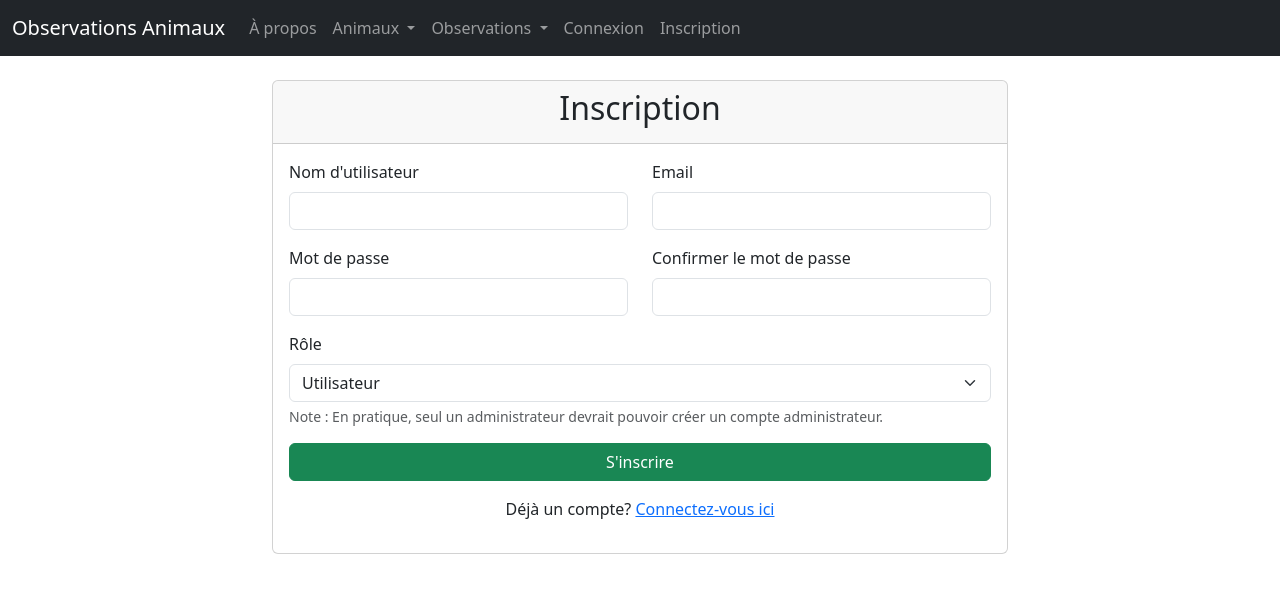
After one commit to Elyes-15/webapp-ObservationOfAnimals, a Django app: page /register/ in a window 1280 px wide. The commit adds this page. Shown: the top 593 px of the page. Run offline with Django 5.2, Linux system fonts and the light colour scheme.

Commit message:
Question 19: Authentification et gestion utilisateurs version finale

```diff
--- a/L3_MIAGE/FRAMEWORK1/FW1-CC2-Gr-15/cc2/settings.py
+++ b/L3_MIAGE/FRAMEWORK1/FW1-CC2-Gr-15/cc2/settings.py
@@ -124,3 +124,7 @@ STATIC_URL = 'static/'
 # https://docs.djangoproject.com/en/5.2/ref/settings/#default-auto-field
 
 DEFAULT_AUTO_FIELD = 'django.db.models.BigAutoField'
+
+LOGIN_URL = 'login'
+LOGIN_REDIRECT_URL = 'animal_list'
+LOGOUT_REDIRECT_URL = 'animal_list'
--- a/L3_MIAGE/FRAMEWORK1/FW1-CC2-Gr-15/observo/admin.py
+++ b/L3_MIAGE/FRAMEWORK1/FW1-CC2-Gr-15/observo/admin.py
@@ -1,5 +1,5 @@
 from django.contrib import admin
-from .models import Observation, Animal
+from .models import Observation, Animal, Profile
 admin.site.register(Observation)
 admin.site.register(Animal)
-# Register your models here.
+admin.site.register(Profile)
--- a/L3_MIAGE/FRAMEWORK1/FW1-CC2-Gr-15/observo/forms.py
+++ b/L3_MIAGE/FRAMEWORK1/FW1-CC2-Gr-15/observo/forms.py
@@ -1,6 +1,10 @@
+from .models import Animal
 from django import forms
 from django.core.validators import MinValueValidator
-from .models import Observation
+from .models import Observation, Profile
+from django.contrib.auth.models import User
+from django.contrib.auth.forms import AuthenticationForm
+
 
 class ObservationForm(forms.ModelForm):
     date = forms.DateField(
@@ -14,8 +18,9 @@ class ObservationForm(forms.ModelForm):
 
     class Meta:
         model = Observation
-        fields = ['animal', 'date', 'heure', 'latitude', 'longitude', 'description']
-from .models import Animal
+        fields = ['animal', 'date', 'heure',
+                  'latitude', 'longitude', 'description']
+
 
 class AnimalForm(forms.ModelForm):
     class Meta:
@@ -32,3 +37,44 @@ class AnimalForm(forms.ModelForm):
             'statut_iucn',
             'description',
         ]
+
+
+class UserRegistrationForm(forms.ModelForm):
+    password1 = forms.CharField(
+        label='Mot de passe', widget=forms.PasswordInput)
+    password2 = forms.CharField(
+        label='Confirmation du mot de passe', widget=forms.PasswordInput)
+    role = forms.ChoiceField(
+        label='Rôle', choices=Profile.ROLE_CHOICES, initial='user')
+
+    class Meta:
+        model = User
+        fields = ['username', 'email']
+
+    def clean_password2(self):
+        password1 = self.cleaned_data.get('password1')
+        password2 = self.cleaned_data.get('password2')
+        if password1 and password2 and password1 != password2:
+            raise forms.ValidationError(
+                "Les mots de passe ne correspondent pas.")
+        return password2
+
+    def save(self, commit=True):
+        user = super().save(commit=False)
+        user.set_password(self.cleaned_data['password1'])
+        if commit:
+            user.save()
+            # Crée le profil associé
+            Profile.objects.create(user=user, role=self.cleaned_data['role'])
+        return user
+
+
+class CustomAuthenticationForm(AuthenticationForm):
+    username = forms.CharField(
+        label="Nom d'utilisateur",
+        widget=forms.TextInput(attrs={'class': 'form-control'})
+    )
+    password = forms.CharField(
+        label="Mot de passe",
+        widget=forms.PasswordInput(attrs={'class': 'form-control'})
+    )
--- a/L3_MIAGE/FRAMEWORK1/FW1-CC2-Gr-15/observo/templates/observo/base.html
+++ b/L3_MIAGE/FRAMEWORK1/FW1-CC2-Gr-15/observo/templates/observo/base.html
@@ -1,23 +1,33 @@
 <!DOCTYPE html>
 <html lang="fr">
   <head>
-    <meta charset="UTF-8">
+    <meta charset="UTF-8" />
     <title>{% block title %}Observations d'animaux{% endblock %}</title>
-    <link href="https://cdn.jsdelivr.net/npm/bootstrap@5.3.3/dist/css/bootstrap.min.css" rel="stylesheet">
+    <link
+      href="https://cdn.jsdelivr.net/npm/bootstrap@5.3.3/dist/css/bootstrap.min.css"
+      rel="stylesheet"
+    />
   </head>
   <body>
-
     <nav class="navbar navbar-expand-lg navbar-dark bg-dark mb-4">
       <div class="container-fluid">
-        <a class="navbar-brand" href="{% url 'about' %}">Observations Animaux</a>
-        <button class="navbar-toggler" type="button" data-bs-toggle="collapse" data-bs-target="#navbarNavDropdown"
-                aria-controls="navbarNavDropdown" aria-expanded="false" aria-label="Toggle navigation">
+        <a class="navbar-brand" href="{% url 'about' %}"
+          >Observations Animaux</a
+        >
+        <button
+          class="navbar-toggler"
+          type="button"
+          data-bs-toggle="collapse"
+          data-bs-target="#navbarNavDropdown"
+          aria-controls="navbarNavDropdown"
+          aria-expanded="false"
+          aria-label="Toggle navigation"
+        >
           <span class="navbar-toggler-icon"></span>
         </button>
 
         <div class="collapse navbar-collapse" id="navbarNavDropdown">
           <ul class="navbar-nav">
-
             <!-- À propos -->
             <li class="nav-item">
               <a class="nav-link" href="{% url 'about' %}">À propos</a>
@@ -25,36 +35,117 @@
 
             <!-- Menu Animaux -->
             <li class="nav-item dropdown">
-                    <a class="nav-link dropdown-toggle" href="#" role="button" data-bs-toggle="dropdown" aria-expanded="false">
+              <a
+                class="nav-link dropdown-toggle"
+                href="#"
+                role="button"
+                data-bs-toggle="dropdown"
+                aria-expanded="false"
+              >
                 Animaux
               </a>
               <ul class="dropdown-menu">
-                        <li><a class="dropdown-item" href="{% url 'animal_list' %}">Liste</a></li>
-                        <li><a class="dropdown-item" href="{% url 'new_animal' %}">Ajouter</a></li>
-
+                <li>
+                  <a class="dropdown-item" href="{% url 'animal_list' %}"
+                    >Liste</a
+                  >
+                </li>
+                <li>
+                  <a class="dropdown-item" href="{% url 'new_animal' %}"
+                    >Ajouter</a
+                  >
+                </li>
               </ul>
             </li>
 
             <!-- Menu Observations -->
             <li class="nav-item dropdown">
-                    <a class="nav-link dropdown-toggle" href="#" role="button" data-bs-toggle="dropdown" aria-expanded="false">
+              <a
+                class="nav-link dropdown-toggle"
+                href="#"
+                role="button"
+                data-bs-toggle="dropdown"
+                aria-expanded="false"
+              >
                 Observations
               </a>
               <ul class="dropdown-menu">
-                        <li><a class="dropdown-item" href="{% url 'liste_observations' %}">Liste</a></li>
-                        <li><a class="dropdown-item" href="{% url 'new_observ' %}">Ajouter</a></li>
-
+                <li>
+                  <a class="dropdown-item" href="{% url 'liste_observations' %}"
+                    >Liste</a
+                  >
+                </li>
+                <li>
+                  <a class="dropdown-item" href="{% url 'new_observ' %}"
+                    >Ajouter</a
+                  >
+                </li>
               </ul>
             </li>
+          </ul>
 
+          <!-- Partie authentification -->
+          <ul class="navbar-nav">
+            {% if user.is_authenticated %}
+            <li class="nav-item dropdown">
+              <a
+                class="nav-link dropdown-toggle"
+                href="#"
+                role="button"
+                data-bs-toggle="dropdown"
+                aria-expanded="false"
+              >
+                {{ user.username }} {% if user.profile %}
+                <span
+                  class="role-badge {% if user.profile.role == 'admin' %}role-admin{% else %}role-user{% endif %}"
+                >
+                  {{ user.profile.get_role_display }}
+                </span>
+                {% endif %}
+              </a>
+              <ul class="dropdown-menu dropdown-menu-end">
+                <li>
+                  <form
+                    action="{% url 'logout' %}"
+                    method="post"
+                    style="display: inline"
+                  >
+                    {% csrf_token %}
+                    <button type="submit" class="dropdown-item">
+                      Déconnexion
+                    </button>
+                  </form>
+                </li>
+              </ul>
+            </li>
+            {% else %}
+            <li class="nav-item">
+              <a class="nav-link" href="{% url 'login' %}">Connexion</a>
+            </li>
+            <li class="nav-item">
+              <a class="nav-link" href="{% url 'register' %}">Inscription</a>
+            </li>
+            {% endif %}
           </ul>
         </div>
       </div>
     </nav>
 
     <div class="container">
-    {% block content %}
-    {% endblock %}
+      {% if messages %} {% for message in messages %}
+      <div
+        class="alert alert-{{ message.tags }} alert-dismissible fade show"
+        role="alert"
+      >
+        {{ message }}
+        <button
+          type="button"
+          class="btn-close"
+          data-bs-dismiss="alert"
+          aria-label="Close"
+        ></button>
+      </div>
+      {% endfor %} {% endif %} {% block content %} {% endblock %}
     </div>
 
     <script src="https://cdn.jsdelivr.net/npm/bootstrap@5.3.3/dist/js/bootstrap.bundle.min.js"></script>
--- /dev/null
+++ b/L3_MIAGE/FRAMEWORK1/FW1-CC2-Gr-15/observo/templates/observo/register.html
@@ -0,0 +1,60 @@
+{% extends 'observo/base.html' %}
+{% block title %}Inscription{% endblock %}
+
+{% block content %}
+<div class="row justify-content-center">
+    <div class="col-md-8">
+        <div class="card">
+            <div class="card-header">
+                <h2 class="text-center">Inscription</h2>
+            </div>
+            <div class="card-body">
+                <form method="post">
+                    {% csrf_token %}
+
+                    <div class="row">
+                        <div class="col-md-6 mb-3">
+                            <label for="username" class="form-label">Nom d'utilisateur</label>
+                            <input type="text" class="form-control" id="username" name="username" required>
+                        </div>
+
+                        <div class="col-md-6 mb-3">
+                            <label for="email" class="form-label">Email</label>
+                            <input type="email" class="form-control" id="email" name="email" required>
+                        </div>
+                    </div>
+
+                    <div class="row">
+                        <div class="col-md-6 mb-3">
+                            <label for="password1" class="form-label">Mot de passe</label>
+                            <input type="password" class="form-control" id="password1" name="password1" required>
+                        </div>
+
+                        <div class="col-md-6 mb-3">
+                            <label for="password2" class="form-label">Confirmer le mot de passe</label>
+                            <input type="password" class="form-control" id="password2" name="password2" required>
+                        </div>
+                    </div>
+
+                    <div class="mb-3">
+                        <label for="role" class="form-label">Rôle</label>
+                        <select class="form-select" id="role" name="role">
+                            <option value="user">Utilisateur</option>
+                            <option value="admin">Administrateur</option>
+                        </select>
+                        <div class="form-text">Note : En pratique, seul un administrateur devrait pouvoir créer un compte administrateur.</div>
+                    </div>
+
+                    <div class="d-grid">
+                        <button type="submit" class="btn btn-success">S'inscrire</button>
+                    </div>
+                </form>
+
+                <div class="mt-3 text-center">
+                    <p>Déjà un compte? <a href="{% url 'login' %}">Connectez-vous ici</a></p>
+                </div>
+            </div>
+        </div>
+    </div>
+</div>
+{% endblock %}
--- a/L3_MIAGE/FRAMEWORK1/FW1-CC2-Gr-15/observo/urls.py
+++ b/L3_MIAGE/FRAMEWORK1/FW1-CC2-Gr-15/observo/urls.py
@@ -2,6 +2,7 @@
 from django.contrib import admin
 from django.urls import path
 from observo import views
+from django.contrib.auth import views as auth_views
 
 urlpatterns = [
     path('admin/', admin.site.urls),
@@ -16,8 +17,12 @@ urlpatterns = [
     path('animals/<int:animal_id>/', views.animal_detail, name='animal_detail'),
     path('animals/', views.animal_list, name='animal_list'),
     path('new_animal/', views.new_animal, name='new_animal'),
-    path('delete_animal/<int:animal_id>/', views.delete_animal, name='delete_animal'),
-    path('change_animal/<int:animal_id>/', views.change_animal, name='change_animal'),
+    path('delete_animal/<int:animal_id>/',
+         views.delete_animal, name='delete_animal'),
+    path('change_animal/<int:animal_id>/',
+         views.change_animal, name='change_animal'),
 
-
+    path('register/', views.register_view, name='register'),
+    path('login/', views.login_view, name='login'),
+    path('logout/', views.logout_view, name='logout'),
 ]
--- a/L3_MIAGE/FRAMEWORK1/FW1-CC2-Gr-15/observo/views.py
+++ b/L3_MIAGE/FRAMEWORK1/FW1-CC2-Gr-15/observo/views.py
@@ -1,12 +1,20 @@
-from django.shortcuts import render , get_object_or_404 , redirect
+from django.shortcuts import render, get_object_or_404, redirect
 from .models import Observation
 from .forms import ObservationForm
+from django.contrib.auth import login, authenticate, logout
+from django.contrib.auth.decorators import login_required, user_passes_test
+from django.contrib.auth.models import User
+from django.contrib import messages
+from .forms import UserRegistrationForm, CustomAuthenticationForm
+from .models import Profile
 
 from django.shortcuts import render
 from django.shortcuts import get_object_or_404, redirect
 from .models import Animal
 from .forms import AnimalForm
 # Create your views here.
+
+
 def about(request):
     return render(request, 'observo/about.html')
 
@@ -15,10 +23,14 @@ def detail_observation(request, id):
     observation = get_object_or_404(Observation, pk=id)
     return render(request, 'observo/detail_observation.html', {'observation': observation})
 
+
+@login_required
 def liste_observations(request):
-    observations = Observation.objects.all().order_by('-date', '-heure')
+    if request.user.profile.role == 'admin':
+        observations = Observation.objects.all().order_by('-date', '-heure')
+    else:
+        observations = Observation.objects.all().order_by('-date', '-heure')
     return render(request, 'observo/liste_observations.html', {'observations': observations})
-
 
 
 def new_observ(request):
@@ -61,9 +73,11 @@ def animal_detail(request, animal_id):
     animal = get_object_or_404(Animal, pk=animal_id)
     return render(request, 'observo/animal_detail.html', {'animal': animal})
 
+
 def animal_list(request):
     animals = Animal.objects.all()
     return render(request, 'observo/animal_list.html', {'animals': animals})
+
 
 def new_animal(request):
     if request.method == 'POST':
@@ -75,6 +89,8 @@ def new_animal(request):
         form = AnimalForm()
 
     return render(request, 'observo/new_animal.html', {'form': form})
+
+
 def delete_animal(request, animal_id):
     animal = get_object_or_404(Animal, pk=animal_id)
     if request.method == 'POST':
@@ -82,6 +98,7 @@ def delete_animal(request, animal_id):
         return redirect('animal_list')
 
     return render(request, 'observo/delete_animal.html', {'animal': animal})
+
 
 def change_animal(request, animal_id):
     animal = get_object_or_404(Animal, pk=animal_id)
@@ -98,3 +115,45 @@ def change_animal(request, animal_id):
         'form': form,
         'animal': animal
     })
+
+
+def register_view(request):
+    if request.method == 'POST':
+        form = UserRegistrationForm(request.POST)
+        if form.is_valid():
+            user = form.save()
+            username = form.cleaned_data.get('username')
+            messages.success(request, f'Compte créé pour {username}!')
+            return redirect('login')
+    else:
+        form = UserRegistrationForm()
+        return render(request, 'observo/register.html', {'form': form})
+
+
+def login_view(request):
+    if request.method == 'POST':
+        form = CustomAuthenticationForm(request, data=request.POST)
+        if form.is_valid():
+            username = form.cleaned_data.get('username')
+            password = form.cleaned_data.get('password')
+            user = authenticate(username=username, password=password)
+            if user is not None:
+                login(request, user)
+                messages.success(request, f'Bienvenue {username}!')
+                return redirect('animal_list')
+            else:
+                messages.error(
+                    request, "Nom d'utilisateur ou mot de passe incorrect.")
+        else:
+            messages.error(
+                request, "Nom d'utilisateur ou mot de passe incorrect.")
+    else:
+        form = CustomAuthenticationForm()
+        return render(request, 'observo/login.html', {'form': form})
+
+
+@login_required
+def logout_view(request):
+    logout(request)
+    messages.info(request, "Vous avez été déconnecté.")
+    return redirect('animal_list')
```
Also changed, not shown: L3_MIAGE/FRAMEWORK1/FW1-CC2-Gr-15/observo/models.py (+20 -0 lines), L3_MIAGE/FRAMEWORK1/FW1-CC2-Gr-15/observo/templates/observo/login.html (added, +37 -0 lines), L3_MIAGE/FRAMEWORK1/FW1-CC2-Gr-15/db.sqlite3 (deleted), L3_MIAGE/FRAMEWORK1/FW1-CC2-Gr-15/observo/migrations/0002_profile.py (added), L3_MIAGE/FRAMEWORK1/FW1-CC2-Gr-15/observo/migrations/0003_delete_profile.py (added), L3_MIAGE/FRAMEWORK1/FW1-CC2-Gr-15/observo/migrations/0004_profile.py (added), 3 other files. Lines whose indentation alone changed are shown as unchanged.
